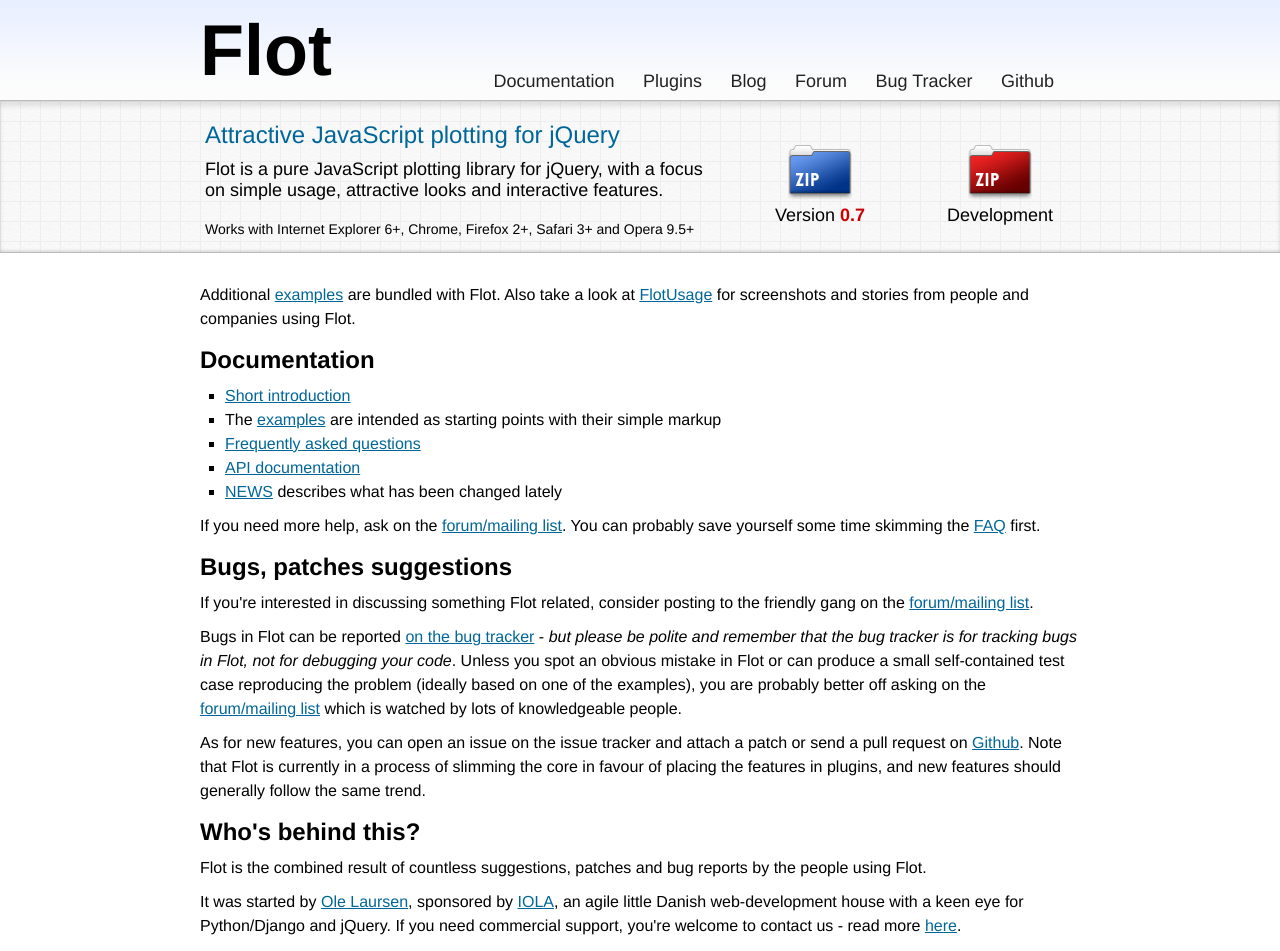
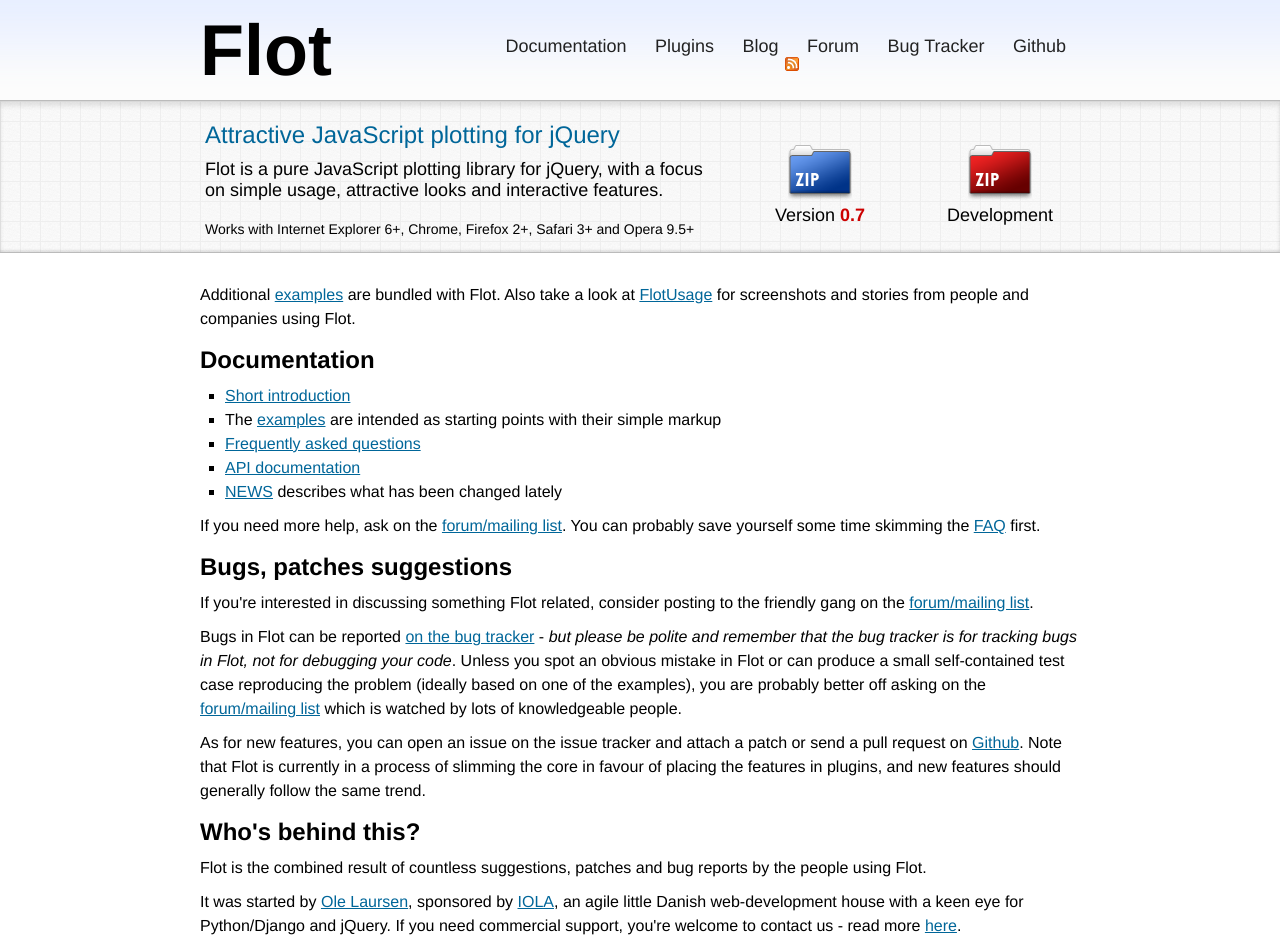
Before and after one commit to flot/flot.github.com, a Jekyll site: the page built from index.html, in a window 1280 px wide. Shown: the top 951 px of the page. Built offline with Jekyll 4.4.1, drawn with Linux system fonts in a browser that asks for light colours; Markdown is read by kramdown in place of the engine named in the settings; the list of posts is cut into pages by our own code.

Commit message:
Attach the feed icon to a div, not the link.

```diff
--- a/_includes/header.html
+++ b/_includes/header.html
@@ -44,6 +44,6 @@
 			<a href="http://groups.google.com/group/flot-graphs" class="menu-item">Forum</a>
 			<a href="https://code.google.com/p/flot/issues/list" class="menu-item">Bug Tracker</a>
 			<a href="http://github.com/flot/flot" class="menu-item">Github</a>
-			<a href="/blog/feed.xml" class="menu-item flot-icon flot-icon-14 flot-icon-14-feed"></a>
+			<a href="/blog/feed.xml" class="menu-item"><div class="flot-icon flot-icon-14 flot-icon-14-feed"></div></a>
 		</div>
 	</div>
```
